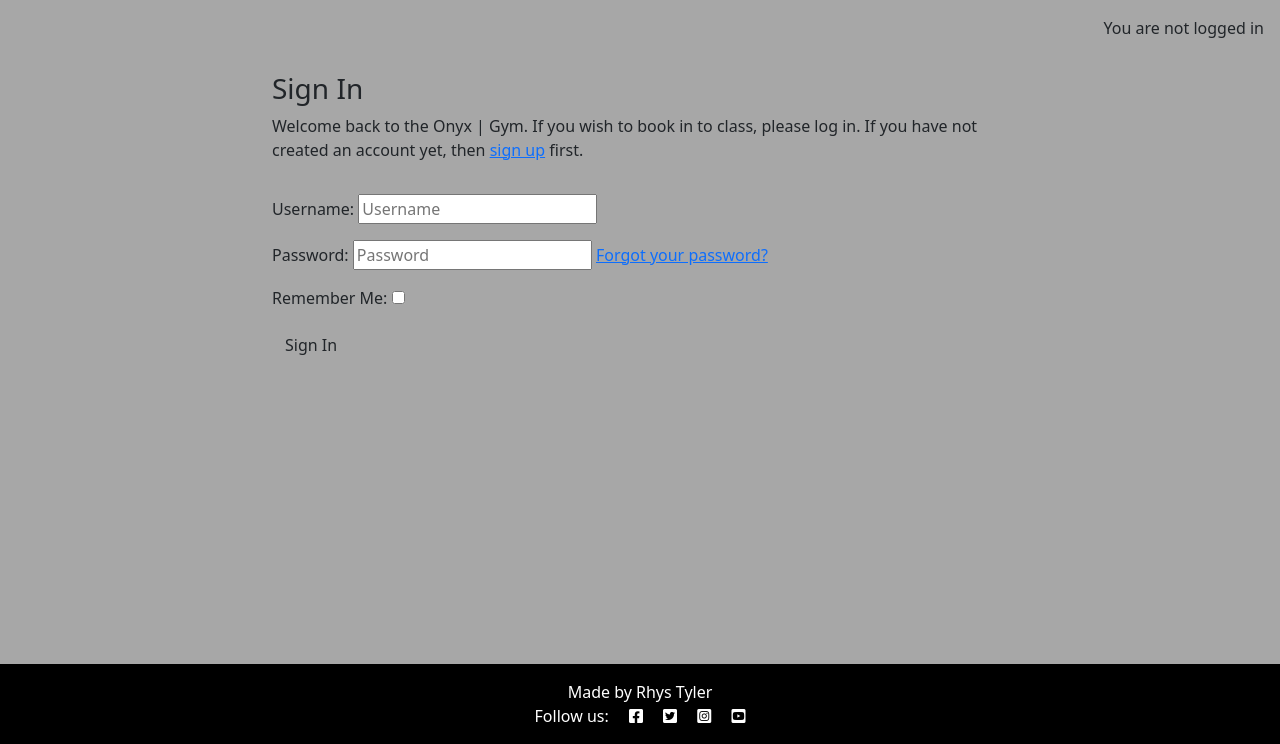
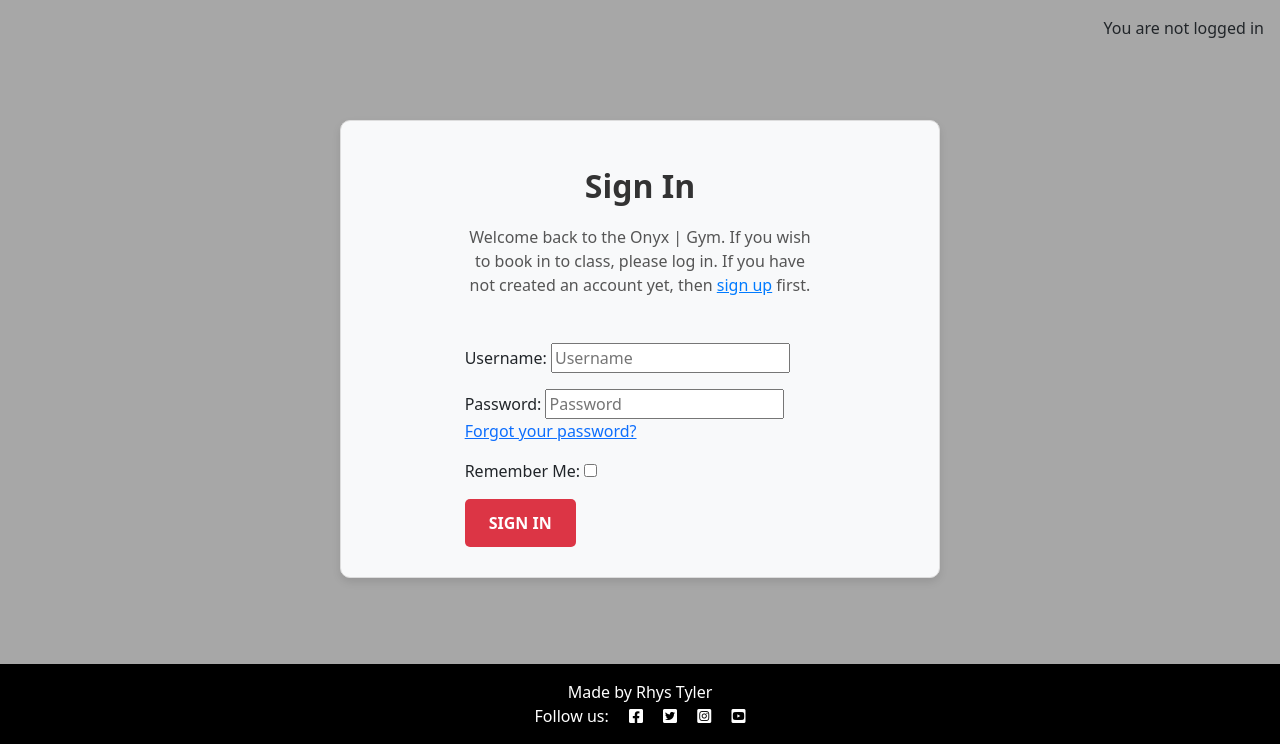
Before and after one commit to RhysTyler112/Back-End-Development-Project, a Django app: page /accounts/login/ in a window 1280 px wide. Shown: the part 56-800 px from the top of the page. Run offline with Django 4.2, Linux system fonts and the light colour scheme; some libraries are stand-ins or nearby versions.

Commit message:
add css for login.html

```diff
--- a/static/css/style.css
+++ b/static/css/style.css
@@ -239,3 +239,81 @@ form .btn-secondary:hover {
 }
 
 /* --------------------------------------------------login.htmls */
+.login-area {
+    background: #f8f9fa;
+    border: 1px solid #ddd;
+    border-radius: 10px;
+    padding: 30px;
+    max-width: 600px;
+    margin: 80px auto;
+    box-shadow: 0 4px 8px rgba(0, 0, 0, 0.1);
+    text-align: center;
+}
+
+.login-title {
+    font-size: 2rem;
+    color: #333;
+    margin-bottom: 20px;
+    font-weight: bold;
+}
+
+.login-text {
+    font-size: 1rem;
+    color: #555;
+    margin-bottom: 30px;
+}
+
+.link {
+    color: #007bff;
+    text-decoration: underline;
+    transition: color 0.2s ease;
+}
+.link:hover {
+    color: #0056b3;
+}
+
+.login {
+    display: inline-block;
+    text-align: left;
+}
+
+.login .btn {
+    padding: 12px 24px;
+    font-size: 1rem;
+    font-weight: bold;
+    border-radius: 5px;
+    text-transform: uppercase;
+    transition: background-color 0.3s ease, transform 0.2s ease; /* Hover effects */
+}
+
+.login  .btn-danger {
+    background-color: #dc3545; /* Red button */
+    border: none;
+    color: #fff;
+}
+.login  .btn-danger:hover {
+    background-color: #c82333; /* Darker red */
+    transform: scale(1.05); /* Slight zoom effect */
+    cursor: pointer;
+}
+
+/* Adjustments for small screens */
+@media (max-width: 576px) {
+    .container {
+        padding: 15px; /* Reduce padding for smaller screens */
+        margin-top: 30px; /* Adjust top margin */
+    }
+
+    h3 {
+        font-size: 1.5rem; /* Reduce header size */
+    }
+
+    p {
+        font-size: 0.9rem; /* Adjust paragraph font size */
+    }
+
+    .btn {
+        font-size: 0.9rem; /* Smaller button font size */
+        padding: 10px 15px; /* Adjust button padding */
+    }
+}
--- a/templates/account/login.html
+++ b/templates/account/login.html
@@ -7,12 +7,12 @@
 
 {% block content %}
 
-<div class="container">
+<div class="container login-area">
     <div class="row">
         <div class="col-md-8 mt-3 offset-md-2">
-            <h3>{% trans "Sign In" %}</h3>
+            <h3 class="login-title">{% trans "Sign In" %}</h3>
 
-            <p>{% blocktrans %}Welcome back to the Onyx | Gym. If you wish to book in to class, please log in. If
+            <p class="login-text">{% blocktrans %}Welcome back to the Onyx | Gym. If you wish to book in to class, please log in. If
                 you have not created an account yet, then <a class="link" href="{{ signup_url }}">sign up</a>
                 first.{% endblocktrans %}</p>
         </div>
@@ -25,7 +25,7 @@
                 {% if redirect_field_value %}
                 <input type="hidden" name="{{ redirect_field_name }}" value="{{ redirect_field_value }}" />
                 {% endif %}
-                <button class="btn btn-signup right" type="submit">{% trans "Sign In" %}</button>
+                <button class="btn btn-danger" type="submit">{% trans "Sign In" %}</button>
             </form>
         </div>
     </div>
```
